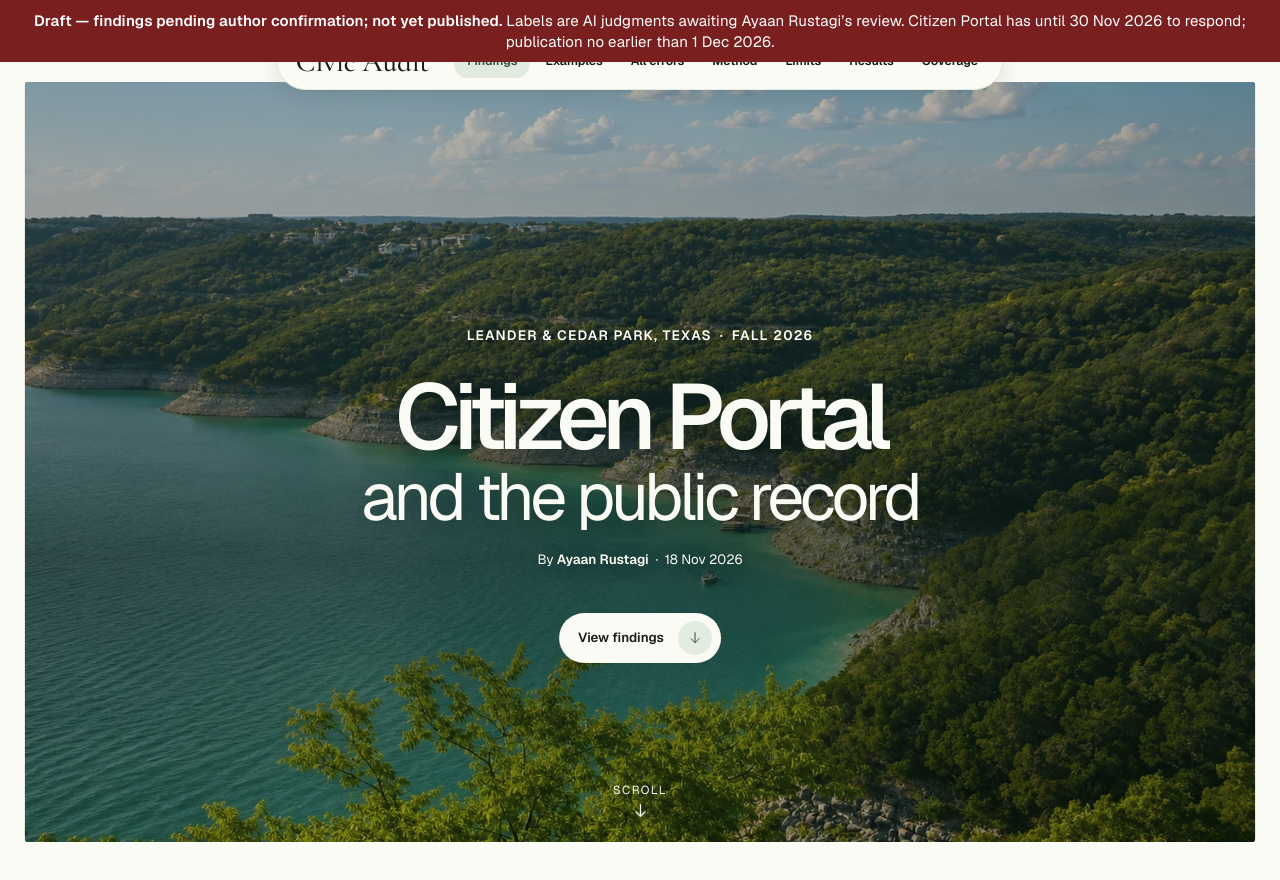
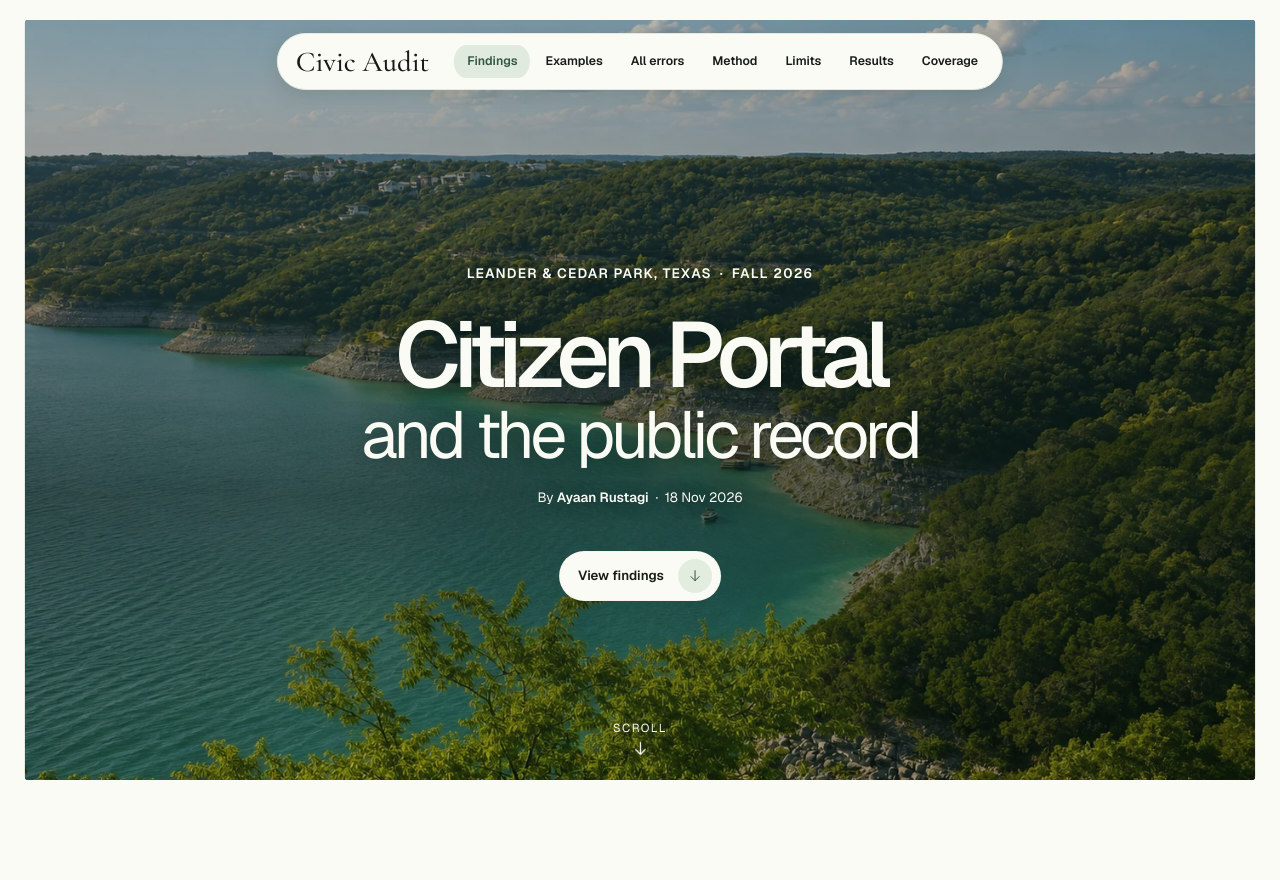
Before and after one commit to ayaanrustagi/civic-audit, a plain HTML site: page index.html in a window 1280 px wide. Shown: the top 880 px of the page. Drawn offline with Linux system fonts and the light colour scheme.

Commit message:
Remove draft banner

```diff
--- a/index.html
+++ b/index.html
@@ -547,7 +547,6 @@ td.num, th.num { text-align: right; font-variant-numeric: tabular-nums; }
 }
 </style></head>
 <body>
-<div class="draft-banner" role="status" style="position:sticky;top:0;z-index:9999;background:#7a1f1f;color:#fff;font:600 15px/1.4 Geist,system-ui,sans-serif;text-align:center;padding:10px 16px;letter-spacing:.01em">Draft &mdash; findings pending author confirmation; not yet published. <span style="font-weight:400">Labels are AI judgments awaiting Ayaan Rustagi&rsquo;s review. Citizen Portal has until 30 Nov 2026 to respond; publication no earlier than 1 Dec 2026.</span></div><a class="skip" href="#main">Skip to content</a>
 <header class="dock">
 <a class="brand dock-brand" href="#top">Civic Audit</a>
 <nav class="dock-tabs" aria-label="Sections">
```
